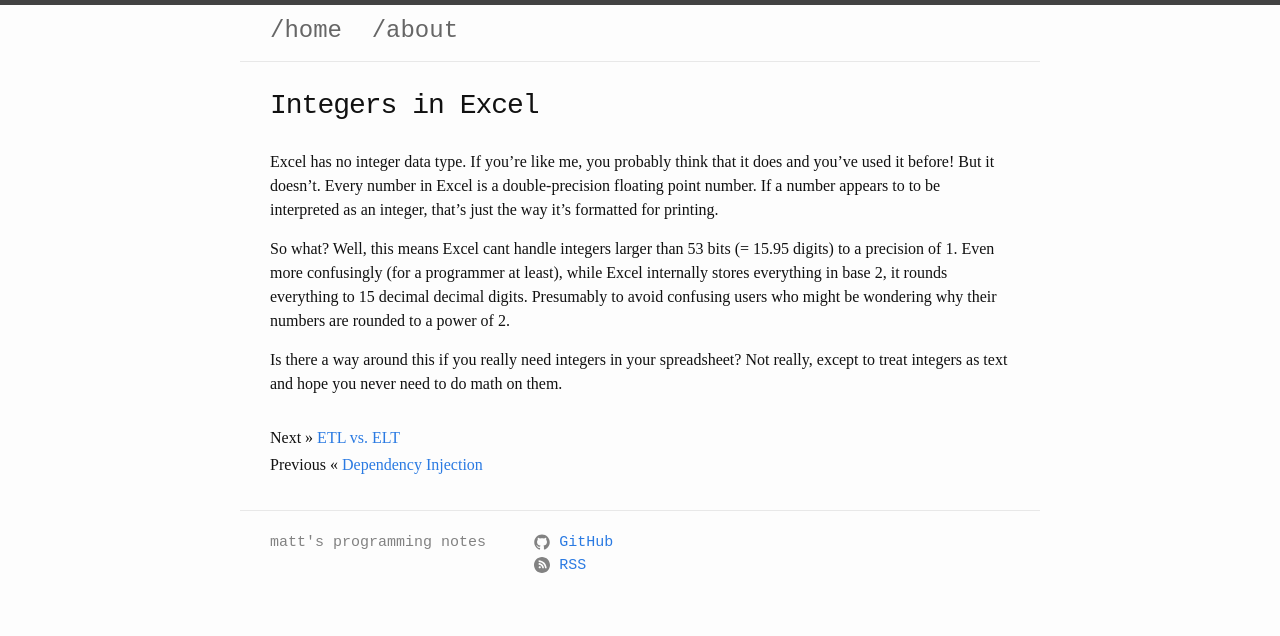
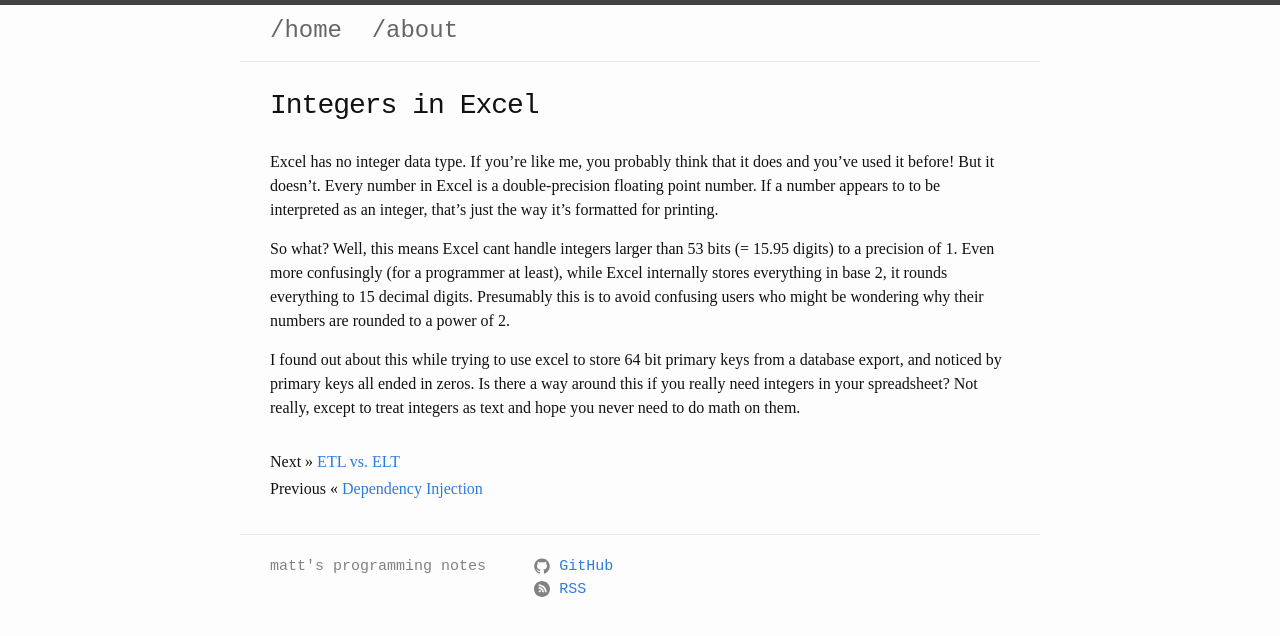
Before and after one commit to mattsteadman/mattsteadman.github.io, a Jekyll site: the page built from _posts/2022-09-22-excel.md, in a window 1280 px wide. Shown: the top 636 px of the page. Built offline with Jekyll 4.4.1, drawn with Linux system fonts in a browser that asks for light colours.

Commit message:
Update excel

```diff
--- a/_posts/2022-09-22-excel.md
+++ b/_posts/2022-09-22-excel.md
@@ -9,6 +9,6 @@ description: "Integers in Excel"
 
 Excel has no integer data type. If you're like me, you probably think that it does and you've used it before! But it doesn't. Every number in Excel is a double-precision floating point number. If a number appears to to be interpreted as an integer, that's just the way it's formatted for printing.
 
-So what? Well, this means Excel cant handle integers larger than 53 bits (= 15.95 digits) to a precision of 1. Even more confusingly (for a programmer at least), while Excel internally stores everything in base 2, it rounds everything to 15 decimal decimal digits. Presumably to avoid confusing users who might be wondering why their numbers are rounded to a power of 2.
+So what? Well, this means Excel cant handle integers larger than 53 bits (= 15.95 digits) to a precision of 1. Even more confusingly (for a programmer at least), while Excel internally stores everything in base 2, it rounds everything to 15 decimal digits. Presumably this is to avoid confusing users who might be wondering why their numbers are rounded to a power of 2.
 
-Is there a way around this if you really need integers in your spreadsheet? Not really, except to treat integers as text and hope you never need to do math on them.
+I found out about this while trying to use excel to store 64 bit primary keys from a database export, and noticed by primary keys all ended in zeros. Is there a way around this if you really need integers in your spreadsheet? Not really, except to treat integers as text and hope you never need to do math on them.
```
